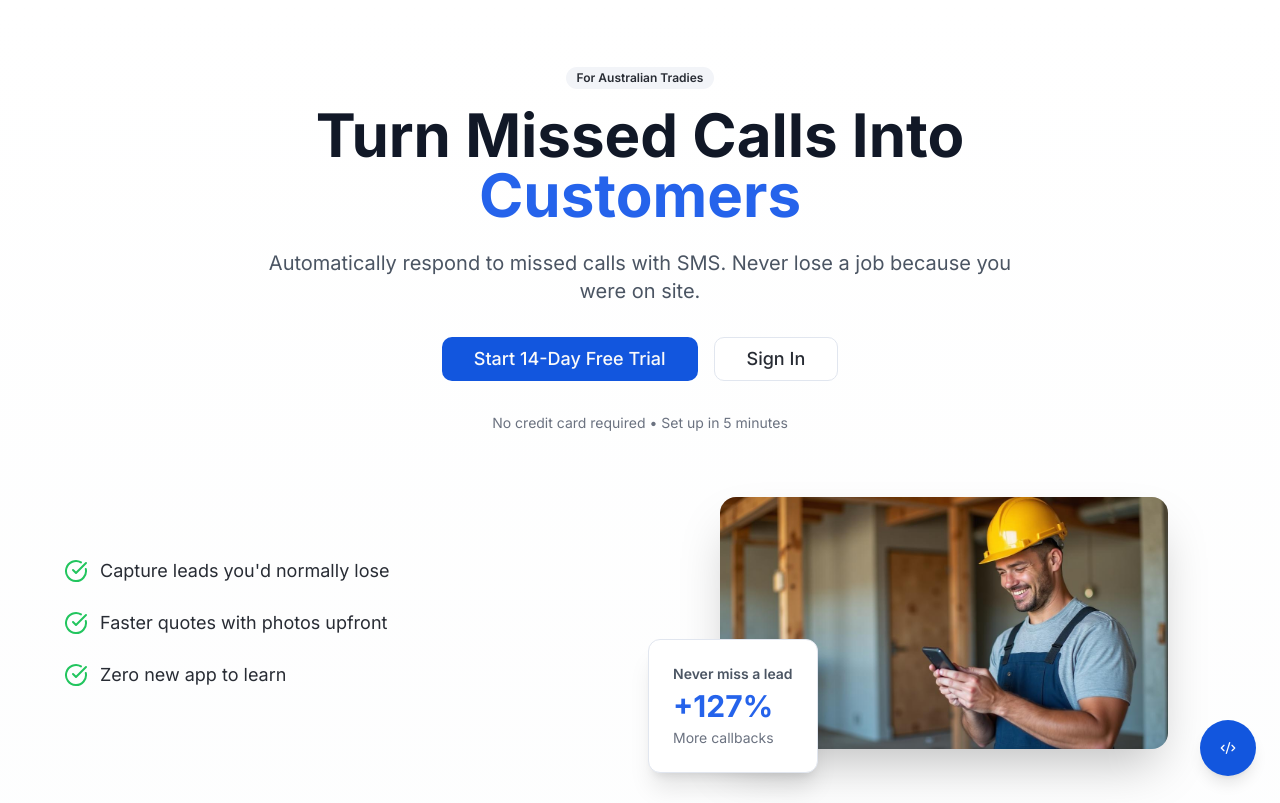
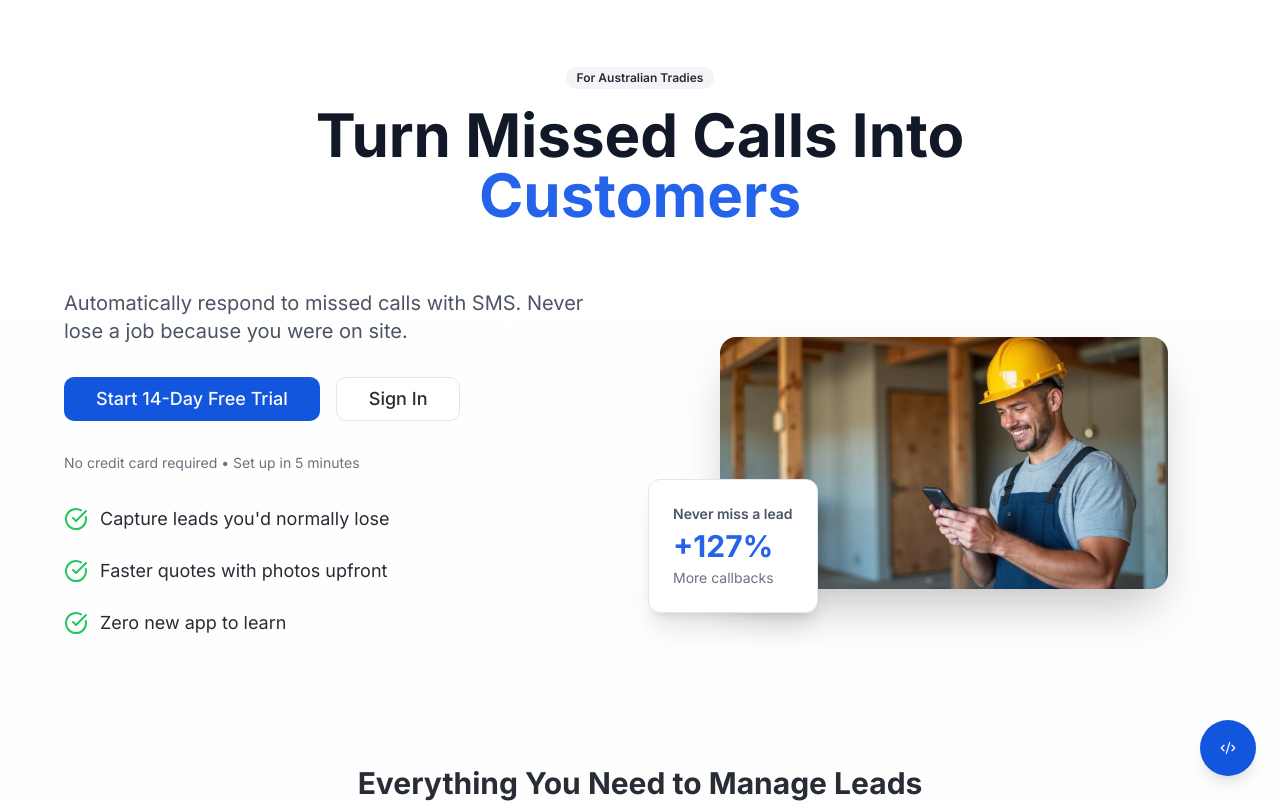
Before and after one commit to melon-hub/tradie-textback, a React (Vite) app: page /landing-alt in a window 1280 px wide. Shown: the top 803 px of the page. Built offline with nearby package versions, Linux system fonts and the light colour scheme.

Commit message:
Fix alt landing page layout
Move all content to the left column on the alt landing page.

```diff
--- a/src/pages/LandingPageAlternative.tsx
+++ b/src/pages/LandingPageAlternative.tsx
@@ -46,9 +46,10 @@ export default function LandingPageAlternative() {
 
   return (
     <div className="min-h-screen bg-gradient-to-b from-white to-gray-50">
-      {/* Hero Section - Centered Layout like Original */}
+      {/* Hero Section - Two Column Layout */}
       <div className="container mx-auto px-4 py-16">
-        <div className="text-center max-w-3xl mx-auto">
+        {/* Header - Centered */}
+        <div className="text-center max-w-3xl mx-auto mb-16">
           <Badge className="mb-4" variant="secondary">
             For Australian Tradies
           </Badge>
@@ -57,10 +58,17 @@ export default function LandingPageAlternative() {
             <br />
             <span className="text-blue-600">Customers</span>
           </h1>
+        </div>
+
+        {/* Two Column Layout */}
+        <div className="grid lg:grid-cols-2 gap-16 items-center max-w-6xl mx-auto">
+          {/* Left Column - All Content */}
+          <div className="space-y-8">
             <p className="text-xl text-gray-600 mb-8">
               Automatically respond to missed calls with SMS. Never lose a job because you were on site.
             </p>
-          <div className="flex flex-col sm:flex-row gap-4 justify-center mb-8">
+
+            <div className="flex flex-col sm:flex-row gap-4 mb-8">
               <Button
                 size="lg"
                 onClick={() => navigate('/onboarding')}
@@ -77,15 +85,11 @@ export default function LandingPageAlternative() {
                 Sign In
               </Button>
             </div>
-          <p className="text-sm text-gray-500 mb-12">
+
+            <p className="text-sm text-gray-500 mb-8">
               No credit card required • Set up in 5 minutes
             </p>
-        </div>
 
-        {/* Two Column Layout */}
-        <div className="grid lg:grid-cols-2 gap-16 items-center max-w-6xl mx-auto mt-16">
-          {/* Left Column - Content */}
-          <div className="space-y-8">
             <div className="space-y-6">
               <div className="flex items-center space-x-3">
                 <CheckCircle className="h-6 w-6 text-green-500" />
```
Lines whose indentation alone changed are shown as unchanged.
